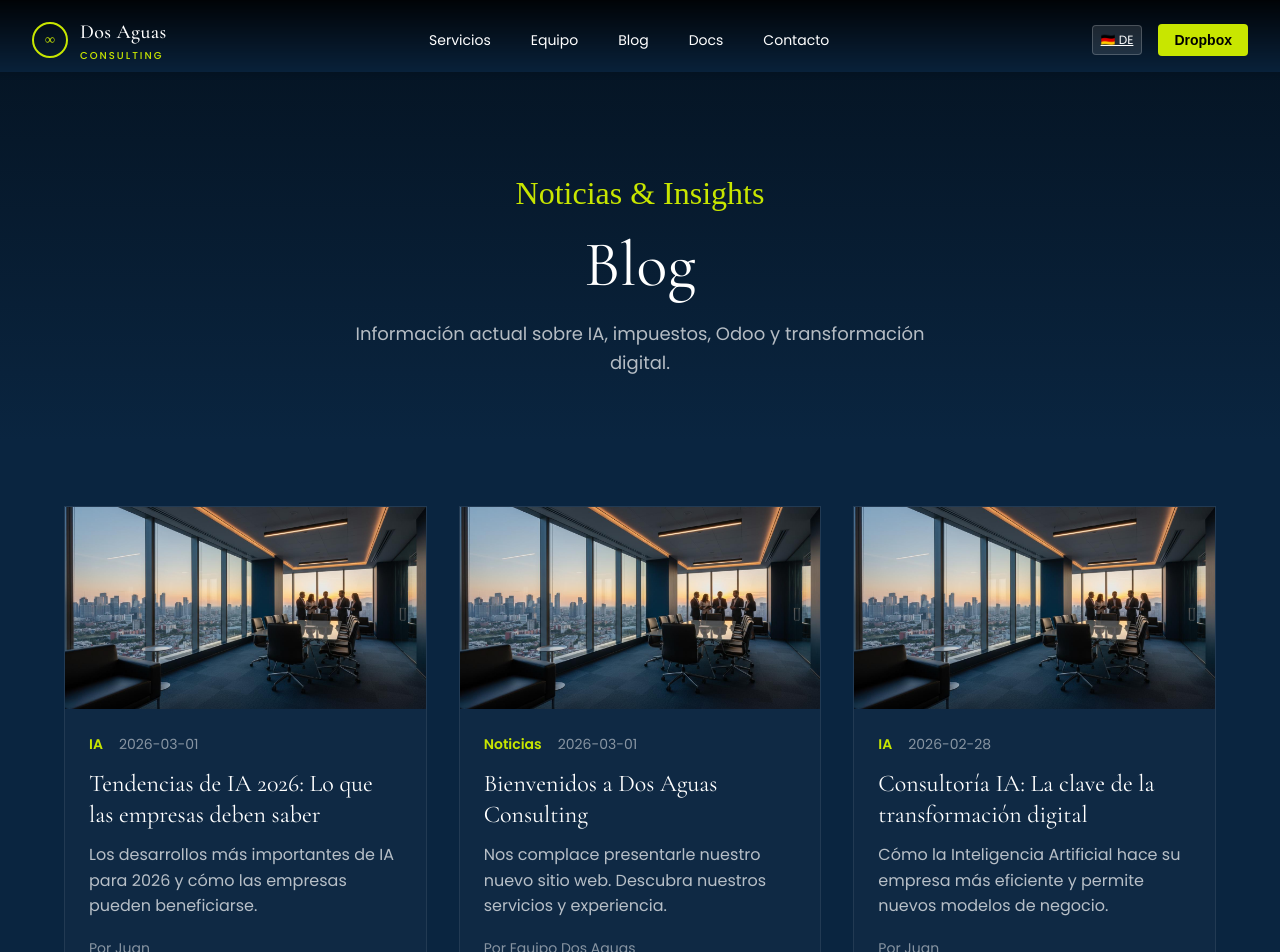
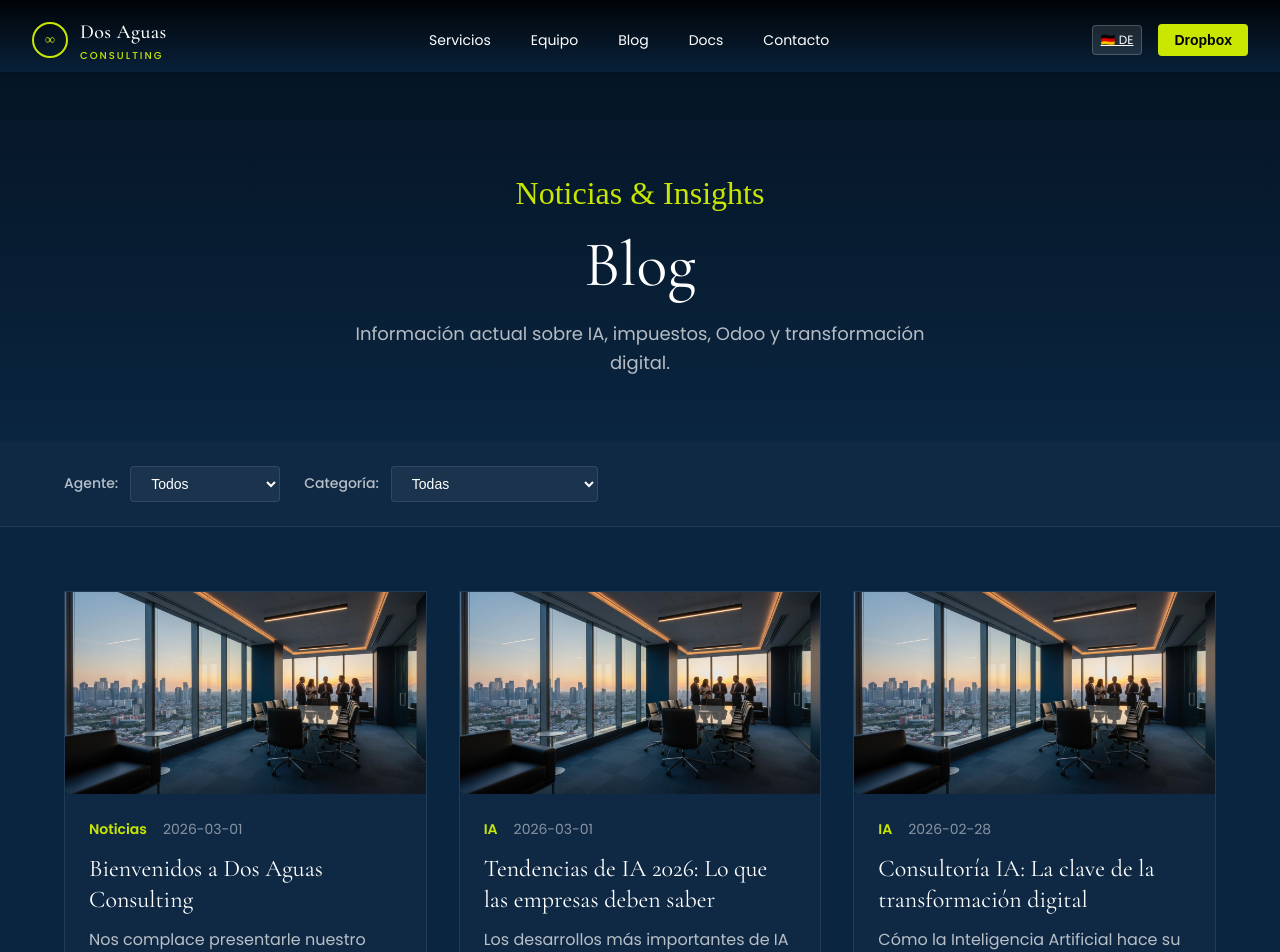
Before and after one commit to seebinator/dos-aguas-website, a Next.js app: page /es/blog in a window 1280 px wide. Shown: the top 952 px of the page. Built offline with nearby package versions, Linux system fonts and the light colour scheme; a web font is replaced by a local one.

Commit message:
feat: Blog with filters and excerpts
- Posts array with excerpt from Markdown frontmatter
- Agent filter (dropdown)
- Category filter (dropdown)
- Both filters combinable
- DE and ES versions

```diff
--- a/app/es/blog/page.tsx
+++ b/app/es/blog/page.tsx
@@ -1,89 +1,83 @@
+'use client'
+
+import { useState } from 'react'
 import Link from 'next/link'
-import fs from 'fs'
-import path from 'path'
 
-interface Post {
-  id: string
-  title: string
-  date: string
-  author: string
-  agent: string
-  category: string
-  image: string
-  excerpt: string
-  slug: string
-}
+const agents = [
+  { id: 'all', name: 'Todos' },
+  { id: 'juan', name: 'Juan' },
+  { id: 'maria', name: 'Maria' },
+  { id: 'carlos', name: 'Carlos' },
+  { id: 'luis', name: 'Luis' },
+  { id: 'mark', name: 'Mark' },
+  { id: 'jenny', name: 'Jenny' },
+  { id: 'hector', name: 'Hector' },
+  { id: 'sofia', name: 'Sofia' },
+]
 
-// Einfacher Frontmatter-Parser
-function parseFrontmatter(content: string) {
-  const lines = content.split('\n')
-  const frontmatter: any = {}
-  let inFrontmatter = false
+const categories = [
+  { id: 'all', name: 'Todas' },
+  { id: 'IA', name: 'IA' },
+  { id: 'Impuestos', name: 'Impuestos' },
+  { id: 'Odoo', name: 'Odoo' },
+  { id: 'Marketing', name: 'Marketing' },
+  { id: 'Inteligencia', name: 'Inteligencia de Negocios' },
+  { id: 'Diseño', name: 'Diseño' },
+  { id: 'Servicio', name: 'Servicio' },
+]
 
-  for (const line of lines) {
-    if (line === '---') {
-      if (!inFrontmatter) {
-        inFrontmatter = true
-        continue
-      } else {
-        break
-      }
-    }
-
-    if (inFrontmatter) {
-      const colonIndex = line.indexOf(':')
-      if (colonIndex > 0) {
-        const key = line.substring(0, colonIndex).trim()
-        let value = line.substring(colonIndex + 1).trim()
-        if (value.startsWith('"') && value.endsWith('"')) {
-          value = value.slice(1, -1)
-        }
-        frontmatter[key] = value
-      }
-    }
-  }
-
-  return frontmatter
-}
-
-function getPosts(lang: string): Post[] {
-  try {
-    const postsDirectory = path.join(process.cwd(), 'content', 'blog', lang)
-
-    if (!fs.existsSync(postsDirectory)) {
-      return []
-    }
-
-    const files = fs.readdirSync(postsDirectory)
-
-    return files
-      .filter(file => file.endsWith('.md'))
-      .map(file => {
-        const id = file.replace(/\.md$/, '')
-        const fullPath = path.join(postsDirectory, file)
-        const fileContents = fs.readFileSync(fullPath, 'utf8')
-        const data = parseFrontmatter(fileContents)
-
-        return {
-          id,
-          title: data.title || 'Untitled',
-          date: data.date || '',
-          author: data.author || 'Dos Aguas',
-          agent: data.agent || 'all',
-          category: data.category || 'News',
-          image: data.image || '/images/hero-bg.jpg',
-          excerpt: data.excerpt || '',
-          slug: data.slug || id,
-        }
-      })
-      .sort((a, b) => (a.date < b.date ? 1 : -1))
-  } catch (error) {
-    return []
-  }
-}
+const posts = [
+  {
+    id: '2026-03-01-bienvenidos',
+    title: 'Bienvenidos a Dos Aguas Consulting',
+    date: '2026-03-01',
+    author: 'Equipo Dos Aguas',
+    agent: 'all',
+    category: 'Noticias',
+    image: '/images/hero-bg.jpg',
+    excerpt: 'Nos complace presentarle nuestro nuevo sitio web.',
+  },
+  {
+    id: '2026-03-01-ia-tendencias-2026-lo-que-empresas-deben-saber',
+    title: 'Tendencias de IA 2026: Lo que las empresas deben saber',
+    date: '2026-03-01',
+    author: 'Juan',
+    agent: 'juan',
+    category: 'IA',
+    image: '/images/hero-bg.jpg',
+    excerpt: 'Los desarrollos más importantes de IA para 2026 y cómo las empresas pueden beneficiarse.',
+  },
+  {
+    id: '2026-02-28-consultoria-ia',
+    title: 'Consultoría IA: La clave de la transformación digital',
+    date: '2026-02-28',
+    author: 'Juan',
+    agent: 'juan',
+    category: 'IA',
+    image: '/images/hero-bg.jpg',
+    excerpt: 'Cómo la Inteligencia Artificial hace su empresa más eficiente.',
+  },
+  {
+    id: '2026-02-25-precios-transferencia',
+    title: 'Optimización de precios de transferencia',
+    date: '2026-02-25',
+    author: 'Carlos',
+    agent: 'carlos',
+    category: 'Impuestos',
+    image: '/images/hero-bg.jpg',
+    excerpt: 'Estrategias fiscalmente conformes para negocios transfronterizos.',
+  },
+]
 
 export default function BlogES() {
-  const posts = getPosts('es')
+  const [selectedAgent, setSelectedAgent] = useState('all')
+  const [selectedCategory, setSelectedCategory] = useState('all')
+
+  const filteredPosts = posts.filter((post) => {
+    const agentMatch = selectedAgent === 'all' || post.agent === selectedAgent
+    const categoryMatch = selectedCategory === 'all' || post.category === selectedCategory
+    return agentMatch && categoryMatch
+  })
 
   return (
     <>
@@ -113,10 +107,32 @@ export default function BlogES() {
           </div>
         </section>
 
+        <section className="blog-filter-section">
+          <div className="blog-filters">
+            <div className="filter-group">
+              <label>Agente:</label>
+              <select value={selectedAgent} onChange={(e) => setSelectedAgent(e.target.value)}>
+                {agents.map((agent) => (
+                  <option key={agent.id} value={agent.id}>{agent.name}</option>
+                ))}
+              </select>
+            </div>
+
+            <div className="filter-group">
+              <label>Categoría:</label>
+              <select value={selectedCategory} onChange={(e) => setSelectedCategory(e.target.value)}>
+                {categories.map((cat) => (
+                  <option key={cat.id} value={cat.id}>{cat.name}</option>
+                ))}
+              </select>
+            </div>
+          </div>
+        </section>
+
         <section className="blog-section">
           <div className="blog-grid">
-            {posts.length > 0 ? (
-              posts.map((post) => (
+            {filteredPosts.length > 0 ? (
+              filteredPosts.map((post) => (
                 <article key={post.id} className="blog-card">
                   <div className="blog-card-image"><img src={post.image} alt={post.title} /></div>
                   <div className="blog-card-content">
@@ -124,7 +140,7 @@ export default function BlogES() {
                       <span className="blog-card-category">{post.category}</span>
                       <span className="blog-card-date">{post.date}</span>
                     </div>
-                    <h3><Link href={`/es/blog/${post.slug}/`}>{post.title}</Link></h3>
+                    <h3><Link href={`/es/blog/${post.id}/`}>{post.title}</Link></h3>
                     <p>{post.excerpt}</p>
                     <span className="blog-card-author">Por {post.author}</span>
                   </div>
@@ -132,7 +148,7 @@ export default function BlogES() {
               ))
             ) : (
               <div className="blog-empty">
-                <p>Aún no hay posts en el blog.</p>
+                <p>No se encontraron posts.</p>
               </div>
             )}
           </div>
```
Also changed, not shown: app/de/blog/page.tsx (+101 -93 lines).
